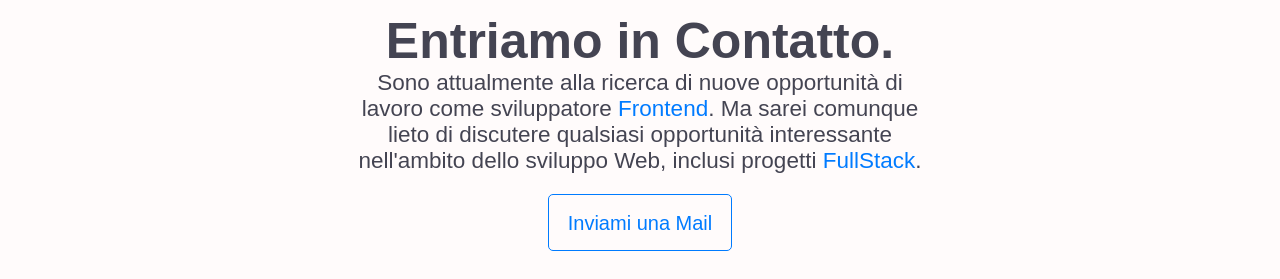
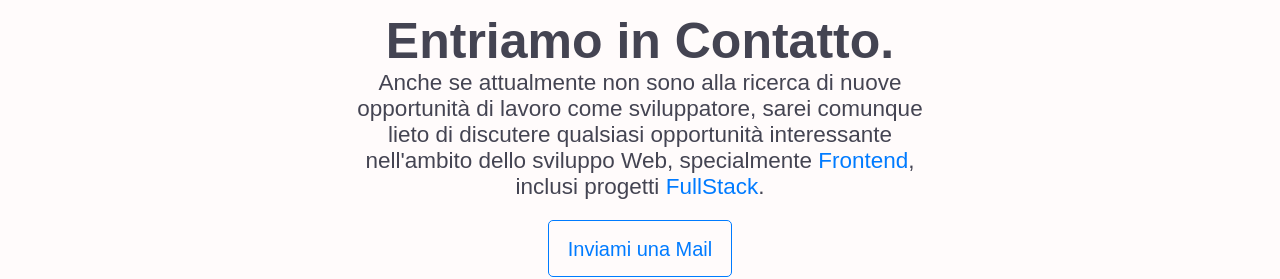
Before and after one commit to angeloPradella-github/portfolio-v1, a React (Vite) app: page / in a window 1280 px wide. Shown: the part 3200-3479 px from the top of the page. Built offline with nearby package versions, Linux system fonts and the light colour scheme; a web font is replaced by a local one.

Commit message:
modifica sulla nota delle opportunita lavorative

```diff
--- a/src/components/ContactSection.jsx
+++ b/src/components/ContactSection.jsx
@@ -9,10 +9,10 @@ export default function ContactSection() {
       </h2>
       <div className="container flex flex-col items-center md:px-4">
         <p className="text-justify md:text-center fw-b-thin">
-          Sono attualmente alla ricerca di nuove opportunità di lavoro come
-          sviluppatore <span className="clr-accent">Frontend</span>. Ma sarei
-          comunque lieto di discutere qualsiasi opportunità interessante
-          nell'ambito dello sviluppo Web, inclusi progetti{" "}
+          Anche se attualmente non sono alla ricerca di nuove opportunità di
+          lavoro come sviluppatore, sarei comunque lieto di discutere qualsiasi
+          opportunità interessante nell'ambito dello sviluppo Web, specialmente{" "}
+          <span className="clr-accent">Frontend</span>, inclusi progetti{" "}
           <span className="clr-accent">FullStack</span>.
         </p>
         <a
```
